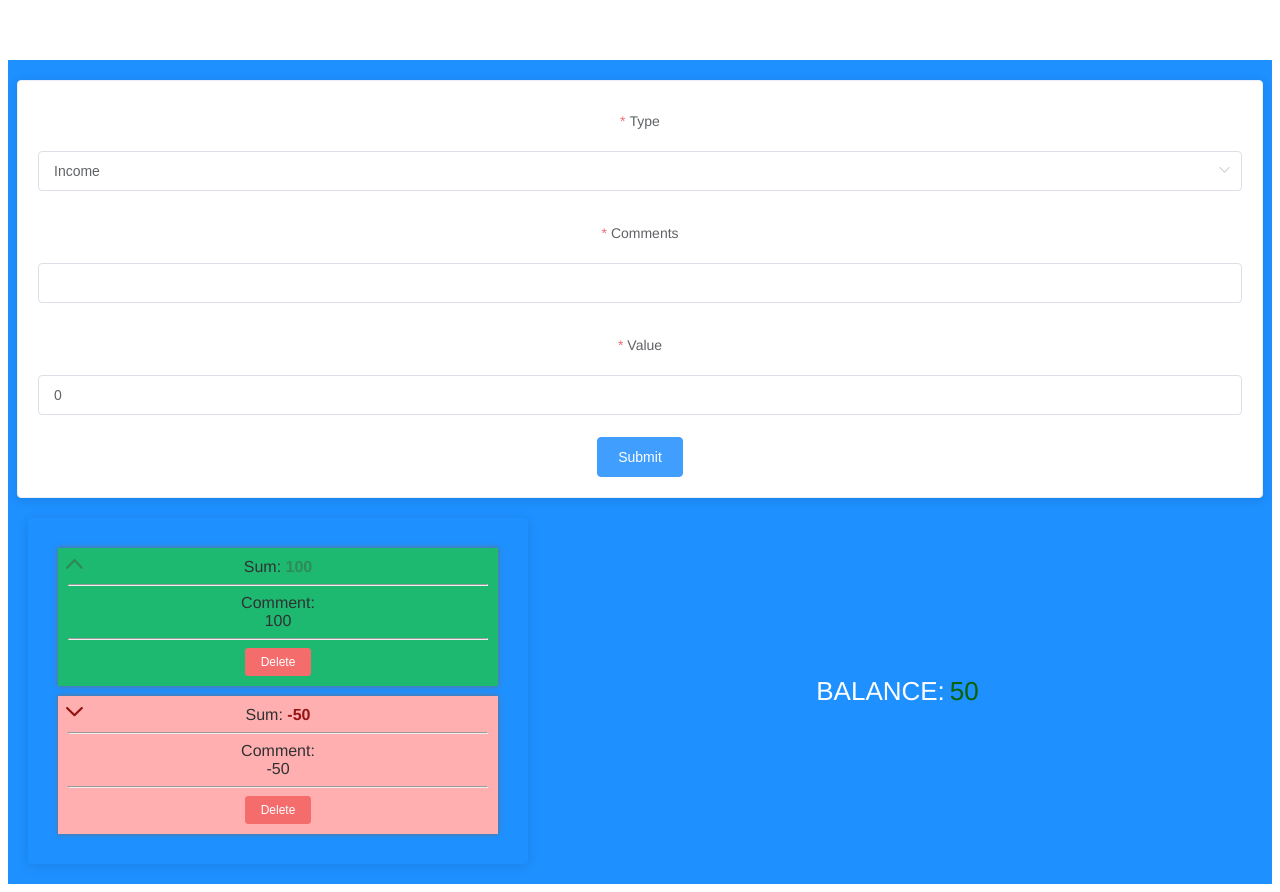
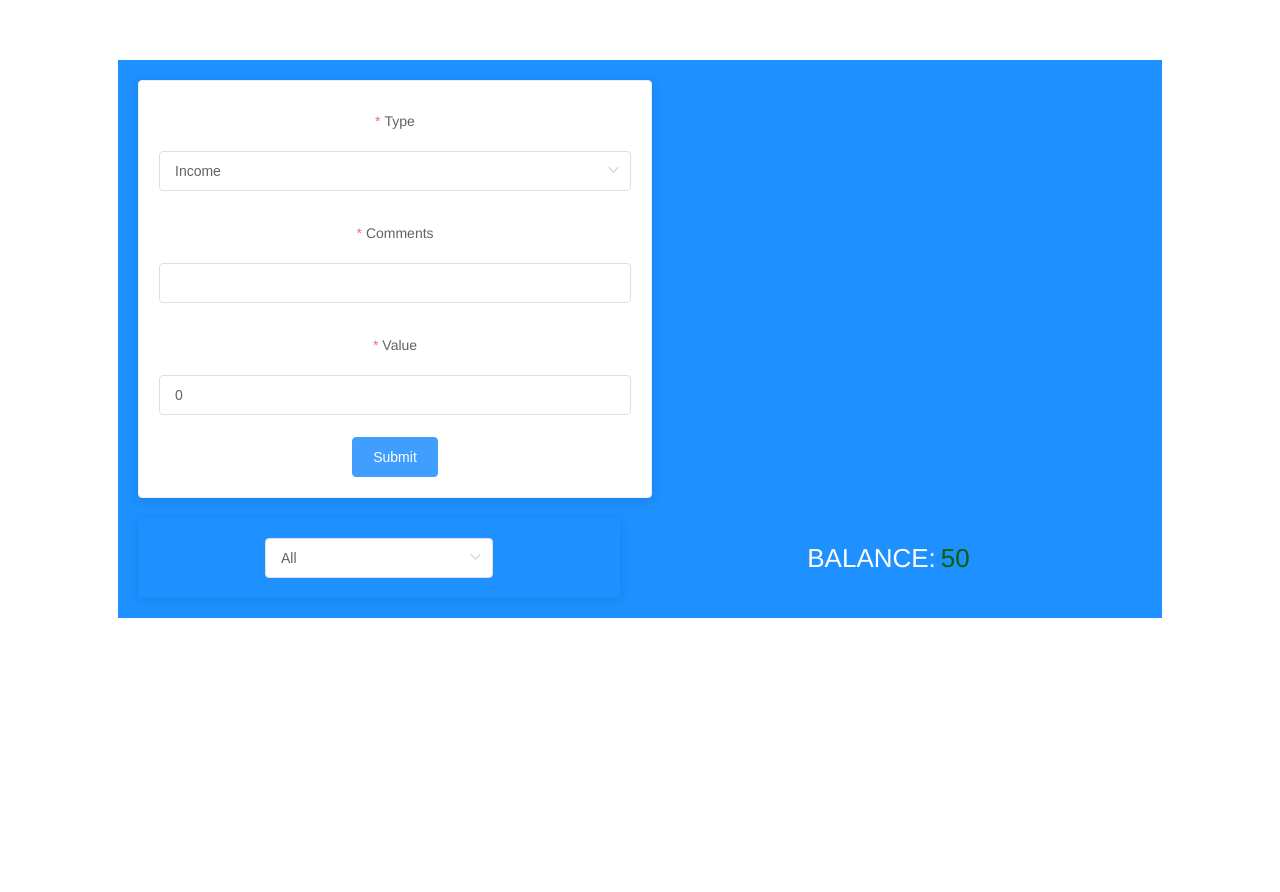
Before and after one commit to SteveGerr/budget, a Vue app: page / in a window 1280 px wide. After the commit the page ends 800 px from the top, so only its background shows below. Built offline with nearby package versions, Linux system fonts and the light colour scheme.

Commit message:
Add sort

```diff
--- a/src/App.vue
+++ b/src/App.vue
@@ -85,7 +85,9 @@ export default {
   display: flex;
   flex-direction: column;
   justify-content: space-between;
-  align-items: center;
+  align-items: flex-start;
+  max-width: 80vw;
+  margin: 0 auto;
   padding: 10px;
   background: dodgerblue;
 }
--- a/src/components/BudgetList.vue
+++ b/src/components/BudgetList.vue
@@ -1,8 +1,21 @@
 <template>
   <div class="budget-list-wrap">
     <el-card>
+      <el-select
+        v-model="value"
+        placeholder="Select"
+        @change="sortBy"
+      >
+        <el-option
+          v-for="item in options"
+          :key="item.value"
+          :label="item.label"
+          :value="item.value"
+          >
+        </el-option>
+      </el-select>
       <template v-if="!isEmpty">
-        <BudgetListItem :item="item"  v-for="(item, prop) in list" :key="prop" @deleteItem="onDeleteItem"> </BudgetListItem>
+        <BudgetListItem :item="item"  v-for="(item, prop) in sortedList" :key="prop" @deleteItem="onDeleteItem"> </BudgetListItem>
       </template>
       <el-alert v-else
         :title="titleAlert"
@@ -21,7 +34,25 @@ export default {
   name: "BudgetList",
 
   data: () =>  ({
-    titleAlert: "Enter the data"
+    titleAlert: "Enter the data",
+    value: "All", //for select. Попадает в v-model и перезаписывается выбранным элементом из options
+                  //:value="item.value"
+    //for select
+    options: [
+      {
+        value: 'All',
+        label: 'All'
+      },
+      {
+        value: 'INCOME',
+        label: 'INCOME'
+      },
+      {
+        value: 'OUTCOME',
+        label: 'OUTCOME'
+      },
+    ],
+    sortedList: [],
   }),
 
   components: {
@@ -39,14 +70,43 @@ export default {
     onDeleteItem(id) {
       //this.list - объект из которого надо удалить, id - айди элемента, который надо удалить
       this.$delete(this.list, id)
+      console.log("Delete");
     },
+    sortBy(selected) {
+      this.sortedList = []; //Очищаем список
+
+      let arr = Object.values(this.list);
+      // console.log(arr);
+      let that = this;
+      arr.map(function(item) {
+        if (item.type === selected) {
+          that.sortedList.push(item)
+          console.log(arr);
+        }
+      })
+
+      // for(let item in this.list) {
+      //     if (this.list[item].type === selected) {
+      //       this.sortedList.push(this.list[item])
+      //     }
+      // }
+    },
+
 
   },
 
   computed: {
     isEmpty() {
       return !Object.keys(this.list).length;
-    }
+    },
+    sorting() {
+      // Ежели, sortedList не пустой, возвращаем его и он попадает в BudgetListItem, где перебирается
+      if (this.sortedList.length) {
+        return this.sortedList;
+      } else {
+        return this.list;
+      }
+    },
   }
 }
 </script>
--- a/src/components/BudgetListItem.vue
+++ b/src/components/BudgetListItem.vue
@@ -2,7 +2,7 @@
   <div class="listItem" :class="{'redBg': item.type === 'OUTCOME', 'greenBg': item.type === 'INCOME'}">
     <i :class="{'el-icon-arrow-down': item.type === 'OUTCOME', 'el-icon-arrow-up': item.type === 'INCOME'}"></i>
     <span>Sum: </span>
-    <span class="budget-value" :class="{'red': item.type === 'OUTCOME', 'green': item.type === 'INCOME'}">{{ item.value }}</span>
+    <span class="budget-value" :class="{'red': item.type === 'OUTCOME', 'white': item.type === 'INCOME'}">{{ item.value }}</span>
     <br />
     <hr />
     <span>Comment: </span>
@@ -82,9 +82,9 @@ export default {
   .redBg {
     background: #ffafaf;
   }
-  .green {
+  .white {
     font-weight: 700;
-    color: seagreen;
+    color: white;
   }
   .greenBg {
     background: #1fcf26a6;
--- a/src/components/Form.vue
+++ b/src/components/Form.vue
@@ -91,7 +91,7 @@ export default {
 
 <style scoped>
   .form-card {
-    width: 100%;
+    width: 50%;
     margin: 10px;
   }
   .type-select {
```
